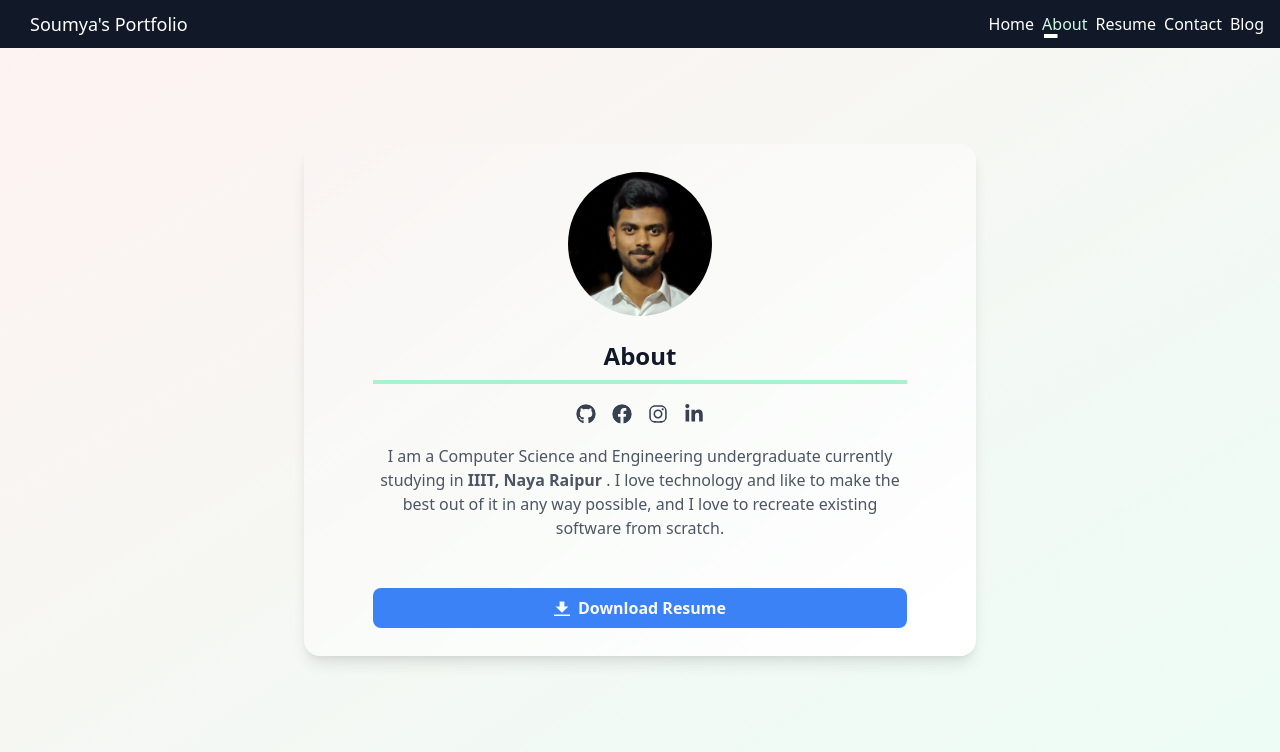
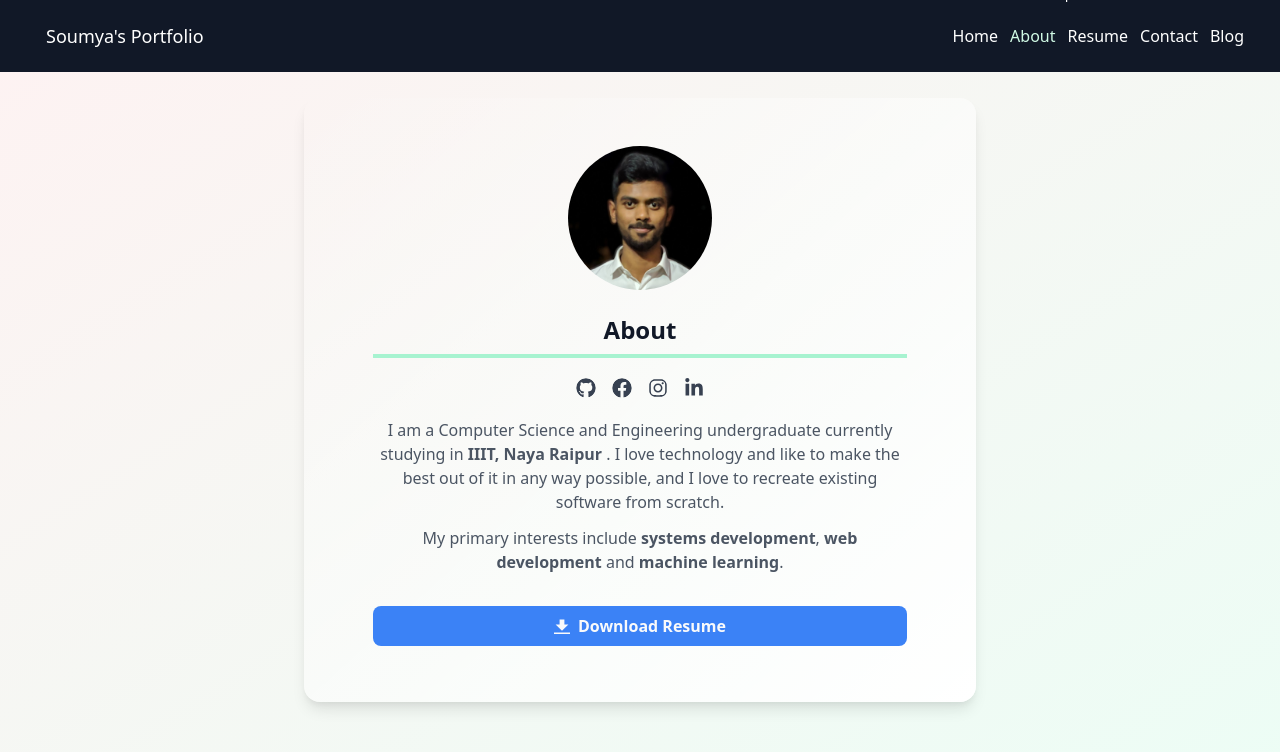
Before and after one commit to SoumyaRanjanPatnaik/-SoumyaRanjanPatnaik.github.io-, a React (Create React App) app: page /about in a window 1280 px wide. Shown: the top 752 px of the page. Built offline with nearby package versions, Linux system fonts and the light colour scheme; some icons are missing.

Commit message:
Fastrack

```diff
--- a/src/About/About.jsx
+++ b/src/About/About.jsx
@@ -1,4 +1,4 @@
-import React  from "react";
+import React from "react";
 import SocialLinks from "./SocialLinks";
 import PassportPhoto from "../assets/PassportPhoto.jpg";
 
@@ -6,10 +6,14 @@ const About = (props) => {
     return (
         <section
             id="about"
-      className="relative flex flex-col items-center justify-center min-h-screen py-10 snappedElement bg-gradient-to-br from-red-50 to-green-50"
+            className=" relative flex flex-col items-center justify-center
+            min-h-screen py-10 snappedElement bg-gradient-to-br
+            from-red-50 to-green-50"
         >
-        <div className="flex flex-col items-center w-5/6 h-0 max-w-2xl px-4 mx-5 my-5 shadow-lg gap-6 sm:w-4/6 sm:mx-36 py-7 glass-card rounded-2xl bg-gradient-to-br from-transparent to-white"
-            style={{height:"32rem"}}
+            <div className="flex flex-col items-center justify-center w-5/6
+            max-w-2xl px-4 mx-5 my-5 shadow-lg gap-6 sm:w-4/6
+            sm:mx-36 py-12 glass-card rounded-2xl bg-gradient-to-br
+                from-transparent to-white h-fit"
             >
                 <img
                     src={PassportPhoto}
@@ -22,7 +26,7 @@ const About = (props) => {
                     </h1>
                     <SocialLinks />
                     <div className="overflow-y-auto sm:h-full"
-                style={{height: "7rem"}}
+                        style={{minHeight: "7rem"}}
                     >
                         <p className="mx-1 font-sans text-center text-gray-600 text-md">
                             I am a Computer Science and Engineering undergraduate currently
--- a/src/App.jsx
+++ b/src/App.jsx
@@ -30,7 +30,7 @@ function App() {
     return (
         <windowContext.Provider value={windowDim}>
             <div
-                className={`h-screen overflow-y-hidden overflow-x-hidden scrollbar scrollbar-thin scrollbar-track-transparent  scrollbar-thumb-gray-400 ${windowDim.height >= 500 ? "snapY sm:overflow-y-hidden" : "overscroll-y-auto"
+                className={`h-screen overflow-y-auto overflow-x-hidden scrollbar scrollbar-thin scrollbar-track-transparent  scrollbar-thumb-gray-400 ${windowDim.height >= 500 ? "snapY sm:overflow-y-hidden" : "overscroll-y-auto"
                     }`}
                 dir="ltr"
             >
--- a/src/Nav/Nav.js
+++ b/src/Nav/Nav.js
@@ -1,9 +1,9 @@
-import React, { useState, useRef, useEffect } from "react";
+import React, {useState, useRef, useEffect} from "react";
 import Icon from "../Icon/Icon";
-import { FiMenu } from "react-icons/fi";
+import {FiMenu} from "react-icons/fi";
 import links from "./links";
 import SingleLink from "./SingleLink";
-import { Link, useLocation } from "react-router-dom";
+import {Link, useLocation} from "react-router-dom";
 
 const Navbar = () => {
     const [isShow, setIsShow] = useState(false);
@@ -47,15 +47,14 @@ const Navbar = () => {
 
     return (
         <header className="fixed top-0 z-50 w-full min-h-12">
-      <nav className="relative flex flex-col text-white bg-gray-900 sm:flex-row sm:justify-between ">
+            <nav className="relative px-2 py-2 sm:py-3 md:px-3 lg:px-4  flex flex-col text-white bg-gray-900 sm:flex-row sm:justify-between ">
                 {/*Nav Header */}
                 <div className="flex items-center justify-between w-full h-12 my-auto">
                     <Link to="/">
                         <Icon />
                     </Link>
                     <FiMenu
-            className={`m-2 text-xl cursor-pointer transition-transform transform  duration-300 hover:scale-125 sm:hidden ${
-              isShow ? "rotate-90" : ""
+                        className={`m-2 text-xl cursor-pointer transition-transform transform  duration-300 hover:scale-125 sm:hidden ${isShow ? "rotate-90" : ""
                             }`}
                         onClick={() => {
                             setIsShow(!isShow);
@@ -69,7 +68,7 @@ const Navbar = () => {
                 >
                     {/* Links */}
                     <ul
-            className="flex flex-col items-stretch w-full sm:flex-row sm:h-full sm:mr-3"
+                        className="flex flex-col text-center items-stretch w-full sm:flex-row sm:h-full sm:mr-3"
                         ref={linksRef}
                     >
                         {links.map((item, index) => {
--- a/src/Nav/SingleLink.js
+++ b/src/Nav/SingleLink.js
@@ -1,22 +1,20 @@
 import React from "react";
-import { useLocation, NavLink } from "react-router-dom";
+import {useLocation, NavLink} from "react-router-dom";
 
-const SingleLink = ({ path, name, closeMenu, id }) => {
-  const { pathname } = useLocation();
+const SingleLink = ({path, name, closeMenu, id}) => {
+    const {pathname} = useLocation();
     return (
-    <li className="block group relative list-none ">
+        <li className="flex group relative list-none ">
             <NavLink
                 to={path}
-        className={`flex w-full sm:w-max sm:p-1 ${
-          pathname === path && "text-green-100"
+                className={`flex w-full sm:w-max sm:p-1 ${pathname === path && "text-green-100"
                     } rounded-lg  h-8 sm:h-12 items-center px-1 transition-all`}
                 onClick={closeMenu}
             >
                 {name}
             </NavLink>
             <div
-        className={`hidden sm:block h-0 origin-left border-white border-2 w-5/6 relative bottom sm:bottom-3.5 left-1.5 ${
-          pathname === path ? "scale-x-30" : "scale-x-0"
+                className={`hidden sm:block h-0 origin-left border-white border-2 w-5/6 relative bottom sm:bottom-3.5 left-1.5 ${pathname === path ? "scale-x-30" : "scale-x-0"
                     } group-hover:scale-x-100 transform transition-transform `}
             />
         </li>
```
Lines whose indentation alone changed are shown as unchanged.
